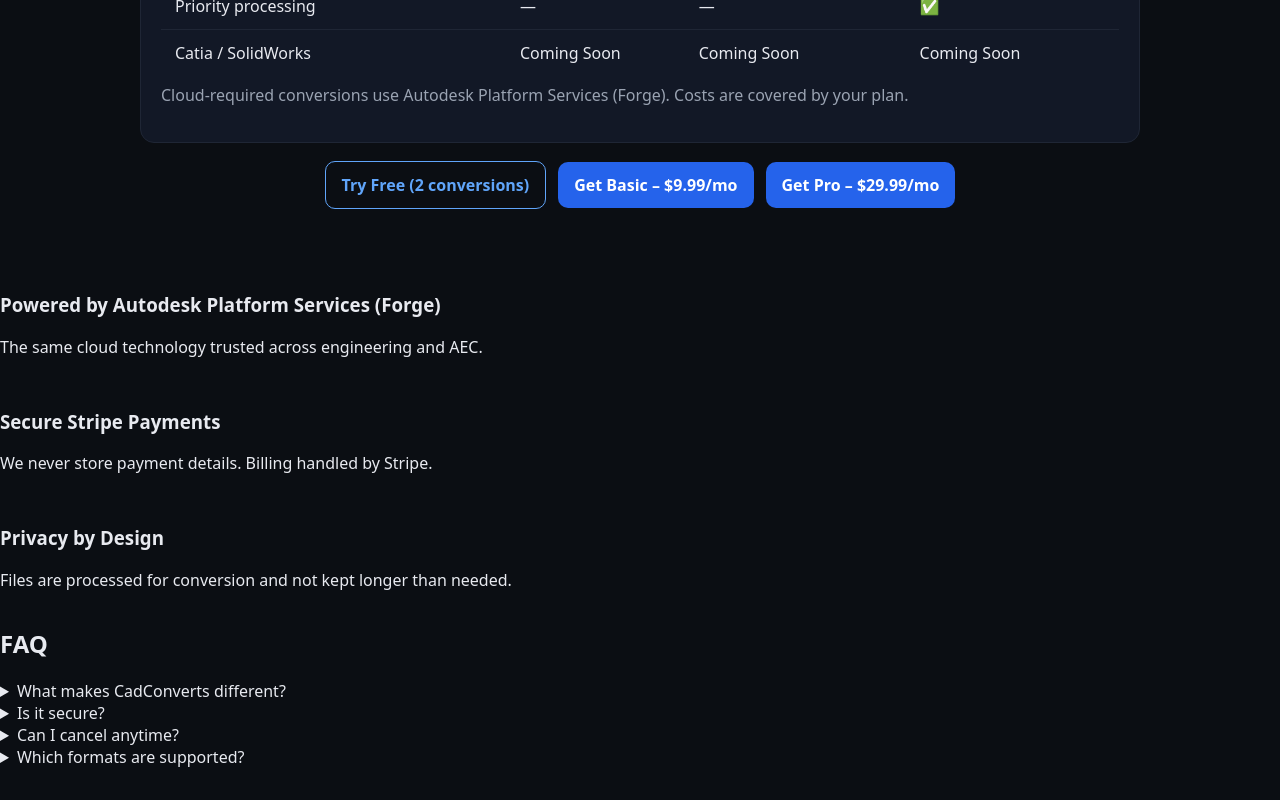
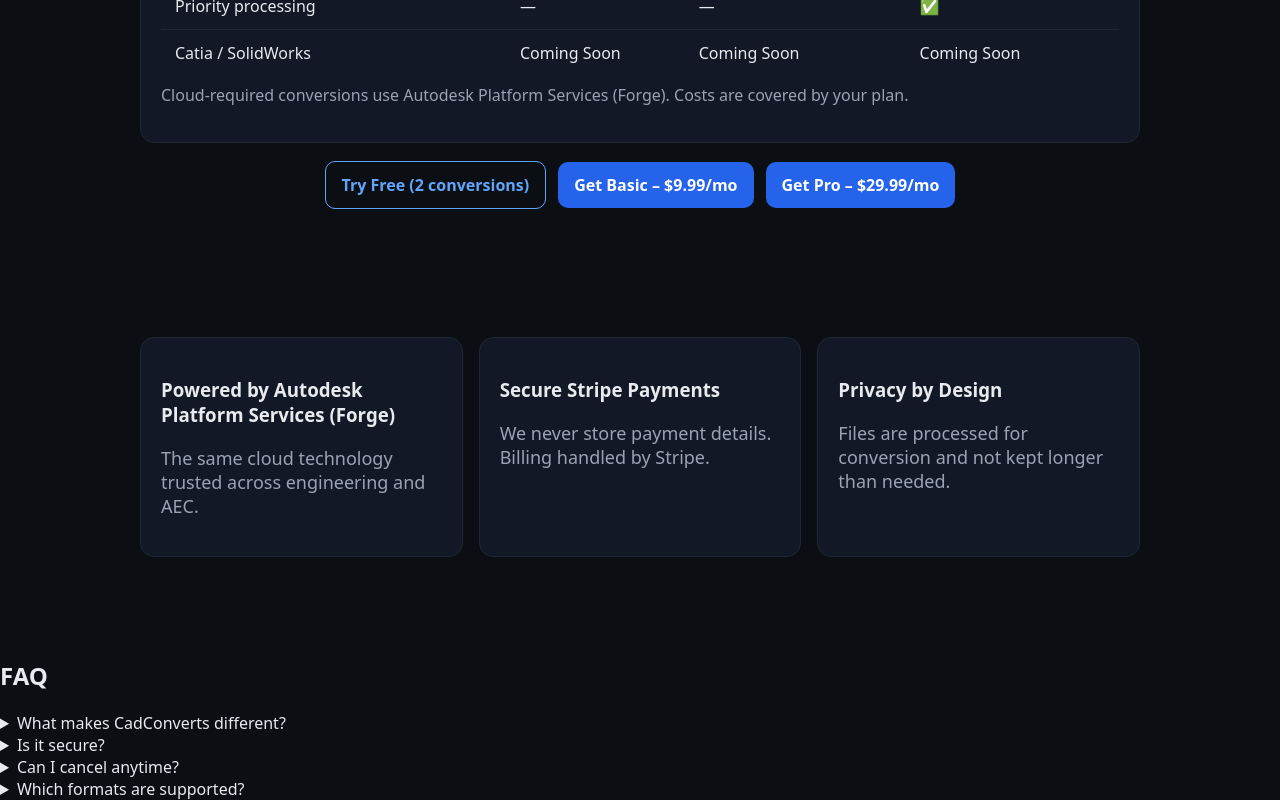
Before and after one commit to CataCB7/cadconverts, a Next.js app: page / in a window 1280 px wide. Shown: the part 1787-2587 px from the top of the page. Before the commit the page ends 2555 px from the top, so only its background shows below. Built offline with nearby package versions, Linux system fonts and the light colour scheme; no server answers.

Commit message:
Update Trust

```diff
--- a/components/Trust.jsx
+++ b/components/Trust.jsx
@@ -1,24 +1,20 @@
 export default function Trust() {
   return (
-    <section className="max-w-5xl mx-auto px-6 py-12">
-      <div className="rounded-2xl border p-6 md:p-8 grid md:grid-cols-3 gap-6">
-        <div>
-          <h3 className="font-semibold">Powered by Autodesk Platform Services (Forge)</h3>
-          <p className="text-gray-600 mt-2">
-            The same cloud technology trusted across engineering and AEC.
-          </p>
-        </div>
-        <div>
-          <h3 className="font-semibold">Secure Stripe Payments</h3>
-          <p className="text-gray-600 mt-2">
-            We never store payment details. Billing handled by Stripe.
-          </p>
-        </div>
-        <div>
-          <h3 className="font-semibold">Privacy by Design</h3>
-          <p className="text-gray-600 mt-2">
-            Files are processed for conversion and not kept longer than needed.
-          </p>
+    <section className="section">
+      <div className="container">
+        <div className="grid-3">
+          <div className="card">
+            <h3 className="font-semibold">Powered by Autodesk Platform Services (Forge)</h3>
+            <p className="lead" style={{marginTop:8}}>The same cloud technology trusted across engineering and AEC.</p>
+          </div>
+          <div className="card">
+            <h3 className="font-semibold">Secure Stripe Payments</h3>
+            <p className="lead" style={{marginTop:8}}>We never store payment details. Billing handled by Stripe.</p>
+          </div>
+          <div className="card">
+            <h3 className="font-semibold">Privacy by Design</h3>
+            <p className="lead" style={{marginTop:8}}>Files are processed for conversion and not kept longer than needed.</p>
+          </div>
         </div>
       </div>
     </section>
```
